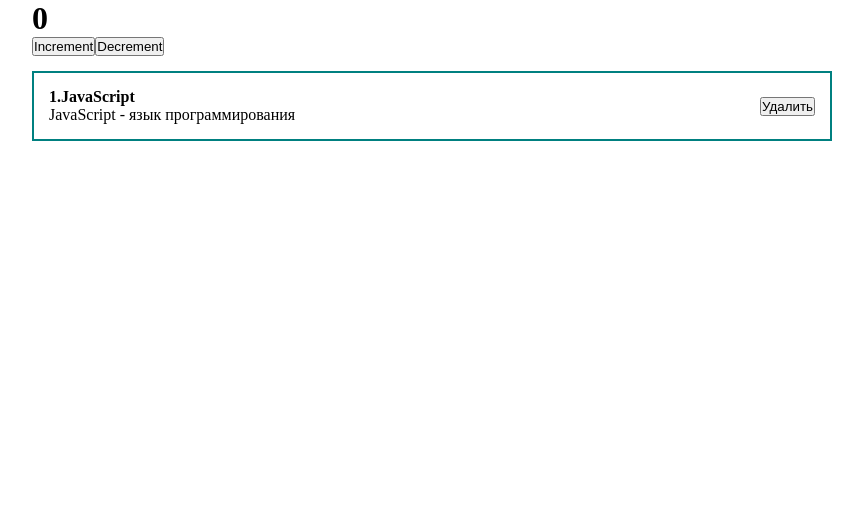
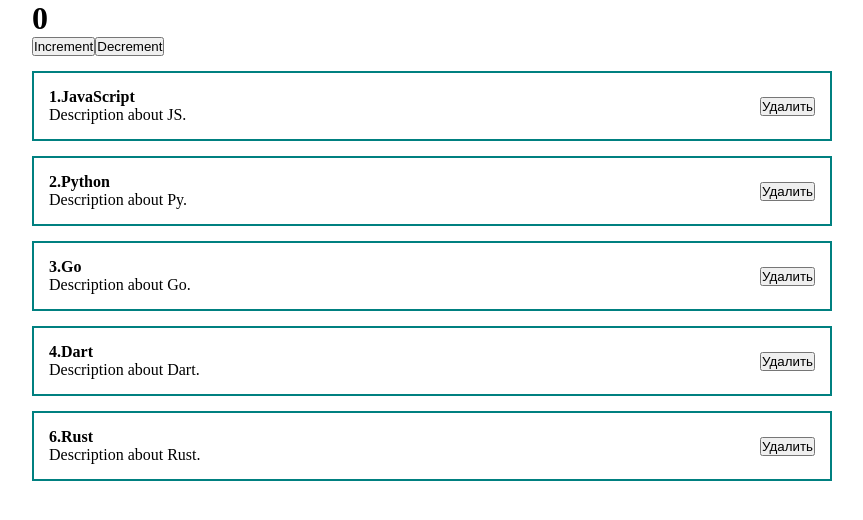
Before and after one commit to BlinovE/reactExample, a React (Create React App) app: page / in a window 1280 px wide. Shown: the top 520 px of the page, without its empty margins (208-1071 px from the left). Built offline with nearby package versions, Linux system fonts and the light colour scheme.

Commit message:
Добавление props
Использование props с компонентом Post

```diff
--- a/src/App.js
+++ b/src/App.js
@@ -5,14 +5,47 @@
 
 function App() {
 
-  return (
-    <div className="App">
+    return (
+        <div className="App">
 
-      <Counter/>
-      <Post/>
-
-    </div>
-  );
+            <Counter/>
+            <Post post={
+                {
+                    id: 1,
+                    title: 'JavaScript',
+                    body: 'Description about JS.'
+                }
+            }/>
+            <Post post={
+                {
+                    id: 2,
+                    title: 'Python',
+                    body: 'Description about Py.'
+                }
+            }/>
+            <Post post={
+                {
+                    id: 3,
+                    title: 'Go',
+                    body: 'Description about Go.'
+                }
+            }/>
+            <Post post={
+                {
+                    id: 4,
+                    title: 'Dart',
+                    body: 'Description about Dart.'
+                }
+            }/>
+            <Post post={
+                {
+                    id: 6,
+                    title: 'Rust',
+                    body: 'Description about Rust.'
+                }
+            }/>
+        </div>
+    );
 }
 
 export default App;
--- a/src/components/Post.jsx
+++ b/src/components/Post.jsx
@@ -1,12 +1,12 @@
 import React from 'react';
 
-const Post = function(){
+const Post = function(props){
     return(
         <div className="post">
         <div className="post__content">
-          <strong>1.JavaScript</strong>
+          <strong>{props.post.id}.{props.post.title}</strong>
           <div>
-            JavaScript - язык программирования
+            {props.post.body}
           </div>
         </div>
         <div className="post__btns">
```
